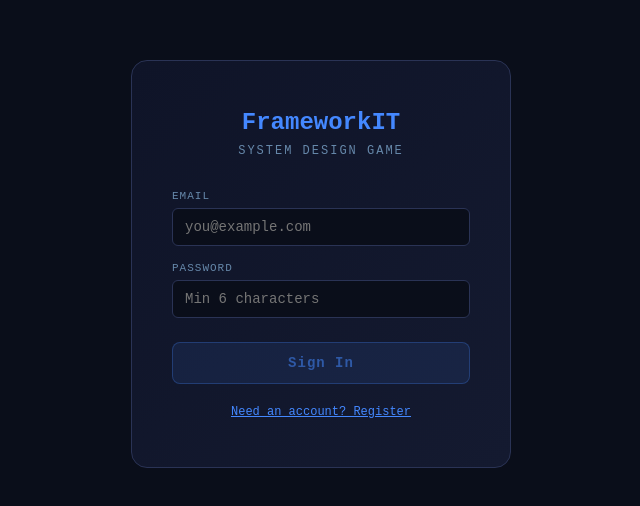
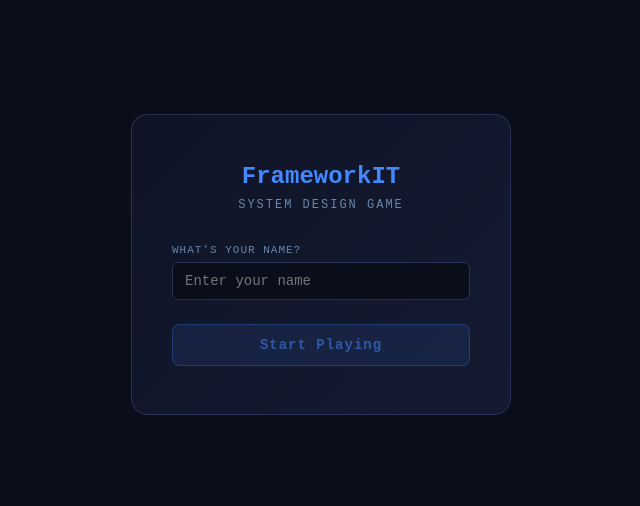
Before and after one commit to rasha-salim/FrameworkIT, a React (Vite) app: page / in a window 1280 px wide. Shown: the part 136-642 px from the top of the page, without its empty margins (319-959 px from the left). Built offline with nearby package versions, Linux system fonts and the light colour scheme; no server answers.

Commit message:
Remove login wall and replace with name prompt, store progress in localStorage only

```diff
--- a/src/auth/AuthGuard.tsx
+++ b/src/auth/AuthGuard.tsx
@@ -1,21 +1,14 @@
 import React, { useEffect } from 'react';
 import { useAuthStore } from './AuthStore';
 import { AuthUI } from './AuthUI';
-import { supabase } from '../lib/supabase';
 
 export const AuthGuard: React.FC<{ children: React.ReactNode }> = ({ children }) => {
-  const { user, initialized, initialize } = useAuthStore();
+  const { playerName, initialized, initialize } = useAuthStore();
 
   useEffect(() => {
     initialize();
   }, [initialize]);
 
-  // Offline-only dev mode: no Supabase configured, skip auth entirely
-  if (!supabase) {
-    return <>{children}</>;
-  }
-
-  // Still loading session
   if (!initialized) {
     return (
       <div
@@ -36,11 +29,9 @@ export const AuthGuard: React.FC<{ children: React.ReactNode }> = ({ children })
     );
   }
 
-  // Not authenticated: show login
-  if (!user) {
+  if (!playerName) {
     return <AuthUI />;
   }
 
-  // Authenticated: render game
   return <>{children}</>;
 };
--- a/src/auth/AuthStore.ts
+++ b/src/auth/AuthStore.ts
@@ -1,92 +1,34 @@
 import { create } from 'zustand';
-import { supabase } from '../lib/supabase';
-import type { User, Session } from '@supabase/supabase-js';
+
+const PLAYER_NAME_KEY = 'player-name';
 
 interface AuthState {
-  user: User | null;
-  session: Session | null;
-  loading: boolean;
+  playerName: string | null;
   initialized: boolean;
-  error: string | null;
 
-  initialize: () => Promise<void>;
-  signUp: (email: string, password: string) => Promise<void>;
-  signIn: (email: string, password: string) => Promise<void>;
-  signOut: () => Promise<void>;
-  clearError: () => void;
+  initialize: () => void;
+  setPlayerName: (name: string) => void;
+  clearPlayer: () => void;
 }
 
-export const useAuthStore = create<AuthState>((set, get) => ({
-  user: null,
-  session: null,
-  loading: false,
+export const useAuthStore = create<AuthState>((set) => ({
+  playerName: null,
   initialized: false,
-  error: null,
 
-  initialize: async () => {
-    if (!supabase) {
-      // Offline-only mode: no Supabase configured
-      set({ initialized: true });
-      return;
-    }
-
-    try {
-      const { data: { session } } = await supabase.auth.getSession();
-      set({
-        user: session?.user ?? null,
-        session,
-        initialized: true,
-      });
-
-      supabase.auth.onAuthStateChange((_event, session) => {
-        set({
-          user: session?.user ?? null,
-          session,
-        });
-      });
-    } catch {
-      set({ initialized: true });
-    }
+  initialize: () => {
+    const stored = localStorage.getItem(PLAYER_NAME_KEY);
+    set({ playerName: stored, initialized: true });
   },
 
-  signUp: async (email: string, password: string) => {
-    if (!supabase) return;
-    set({ loading: true, error: null });
-
-    const { data, error } = await supabase.auth.signUp({ email, password });
-    if (error) {
-      set({ loading: false, error: error.message });
-      return;
-    }
-
-    set({
-      user: data.user,
-      session: data.session,
-      loading: false,
-    });
+  setPlayerName: (name: string) => {
+    localStorage.setItem(PLAYER_NAME_KEY, name);
+    set({ playerName: name });
   },
 
-  signIn: async (email: string, password: string) => {
-    if (!supabase) return;
-    set({ loading: true, error: null });
+  clearPlayer: () => {
+    localStorage.removeItem(PLAYER_NAME_KEY);
 
-    const { data, error } = await supabase.auth.signInWithPassword({ email, password });
-    if (error) {
-      set({ loading: false, error: error.message });
-      return;
-    }
-
-    set({
-      user: data.user,
-      session: data.session,
-      loading: false,
-    });
-  },
-
-  signOut: async () => {
-    if (!supabase) return;
-
-    // Clear all game data from localStorage to prevent data leakage between users
+    // Clear all game data
     const keysToRemove: string[] = [];
     for (let i = 0; i < localStorage.length; i++) {
       const key = localStorage.key(i);
@@ -100,12 +42,7 @@ export const useAuthStore = create<AuthState>((set, get) => ({
     }
     keysToRemove.forEach(key => localStorage.removeItem(key));
 
-    await supabase.auth.signOut();
-    set({ user: null, session: null });
-
-    // Reload page to reset all game state
+    set({ playerName: null });
     window.location.reload();
   },
-
-  clearError: () => set({ error: null }),
 }));
--- a/src/auth/AuthUI.tsx
+++ b/src/auth/AuthUI.tsx
@@ -2,28 +2,17 @@ import React, { useState } from 'react';
 import { useAuthStore } from './AuthStore';
 
 export const AuthUI: React.FC = () => {
-  const [mode, setMode] = useState<'login' | 'register'>('login');
-  const [email, setEmail] = useState('');
-  const [password, setPassword] = useState('');
-  const { loading, error, signIn, signUp, clearError } = useAuthStore();
+  const [name, setName] = useState('');
+  const { setPlayerName } = useAuthStore();
 
-  const handleSubmit = async (e: React.FormEvent) => {
+  const handleSubmit = (e: React.FormEvent) => {
     e.preventDefault();
-    if (!email.trim() || password.length < 6) return;
-
-    if (mode === 'login') {
-      await signIn(email.trim(), password);
-    } else {
-      await signUp(email.trim(), password);
-    }
+    const trimmed = name.trim();
+    if (trimmed.length < 2) return;
+    setPlayerName(trimmed);
   };
 
-  const toggleMode = () => {
-    setMode(mode === 'login' ? 'register' : 'login');
-    clearError();
-  };
-
-  const isValid = email.trim().length > 0 && password.length >= 6;
+  const isValid = name.trim().length >= 2;
 
   return (
     <div
@@ -74,7 +63,7 @@ export const AuthUI: React.FC = () => {
         </div>
 
         <form onSubmit={handleSubmit}>
-          <div style={{ marginBottom: 16 }}>
+          <div style={{ marginBottom: 24 }}>
             <label
               style={{
                 display: 'block',
@@ -85,13 +74,13 @@ export const AuthUI: React.FC = () => {
                 letterSpacing: 1,
               }}
             >
-              Email
+              What's your name?
             </label>
             <input
-              type="email"
-              value={email}
-              onChange={(e) => setEmail(e.target.value)}
-              required
+              type="text"
+              value={name}
+              onChange={(e) => setName(e.target.value)}
+              autoFocus
               style={{
                 width: '100%',
                 padding: '10px 12px',
@@ -103,99 +92,32 @@ export const AuthUI: React.FC = () => {
                 fontFamily: 'monospace',
                 outline: 'none',
               }}
-              placeholder="you@example.com"
+              placeholder="Enter your name"
             />
           </div>
 
-          <div style={{ marginBottom: 24 }}>
-            <label
-              style={{
-                display: 'block',
-                fontSize: 11,
-                color: '#6688aa',
-                marginBottom: 6,
-                textTransform: 'uppercase',
-                letterSpacing: 1,
-              }}
-            >
-              Password
-            </label>
-            <input
-              type="password"
-              value={password}
-              onChange={(e) => setPassword(e.target.value)}
-              required
-              minLength={6}
-              style={{
-                width: '100%',
-                padding: '10px 12px',
-                background: '#0a0e1a',
-                border: '1px solid #2a3355',
-                borderRadius: 6,
-                color: '#ccddeeff',
-                fontSize: 14,
-                fontFamily: 'monospace',
-                outline: 'none',
-              }}
-              placeholder="Min 6 characters"
-            />
-          </div>
-
-          {error && (
-            <div
-              style={{
-                background: 'rgba(255, 68, 68, 0.1)',
-                border: '1px solid #ff444444',
-                borderRadius: 6,
-                padding: '8px 12px',
-                marginBottom: 16,
-                fontSize: 12,
-                color: '#ff6666',
-              }}
-            >
-              {error}
-            </div>
-          )}
-
           <button
             type="submit"
-            disabled={loading || !isValid}
+            disabled={!isValid}
             style={{
               width: '100%',
               padding: '12px',
-              background: loading || !isValid
+              background: !isValid
                 ? 'rgba(68, 136, 255, 0.1)'
                 : 'linear-gradient(135deg, #2255aa, #3366cc)',
               border: '1px solid #4488ff44',
               borderRadius: 8,
-              color: loading || !isValid ? '#4488ff88' : '#ffffff',
+              color: !isValid ? '#4488ff88' : '#ffffff',
               fontSize: 14,
               fontWeight: 700,
               fontFamily: 'monospace',
-              cursor: loading || !isValid ? 'default' : 'pointer',
+              cursor: !isValid ? 'default' : 'pointer',
               letterSpacing: 1,
             }}
           >
-            {loading ? 'Loading...' : mode === 'login' ? 'Sign In' : 'Create Account'}
+            Start Playing
           </button>
         </form>
-
-        <div style={{ textAlign: 'center', marginTop: 20 }}>
-          <button
-            onClick={toggleMode}
-            style={{
-              background: 'none',
-              border: 'none',
-              color: '#4488ff',
-              fontSize: 12,
-              fontFamily: 'monospace',
-              cursor: 'pointer',
-              textDecoration: 'underline',
-            }}
-          >
-            {mode === 'login' ? 'Need an account? Register' : 'Have an account? Sign in'}
-          </button>
-        </div>
       </div>
     </div>
   );
--- a/src/core/GameStore.ts
+++ b/src/core/GameStore.ts
@@ -1,5 +1,4 @@
 import { create } from 'zustand';
-import { schedulePush } from '../sync/ProgressSync';
 import type { GamePhase } from '../types';
 
 export const CHAPTER_ORDER = [
@@ -67,7 +66,6 @@ export const useGameStore = create<GameState>((set, get) => ({
       const updated = [...completedChapters, chapter];
       localStorage.setItem('completed-chapters', JSON.stringify(updated));
       set({ completedChapters: updated });
-      schedulePush();
     }
   },
 
--- a/src/puzzle/GradeDisplay.tsx
+++ b/src/puzzle/GradeDisplay.tsx
@@ -3,7 +3,7 @@ import React from 'react';
 import { usePuzzleStore } from './PuzzleStore';
 import { useGameStore } from '../core/GameStore';
 import { EventBus } from '../core/EventBus';
-import { schedulePush } from '../sync/ProgressSync';
+
 import type { Grade, SimulationMetrics } from '../types';
 
 const GRADE_CONFIG: Record<Grade, { label: string; color: string; message: string }> = {
@@ -117,7 +117,6 @@ export const GradeDisplay: React.FC = () => {
       const gradeRank = { none: 0, bronze: 1, silver: 2, gold: 3 };
       if (!bestGrade || gradeRank[grade] > gradeRank[bestGrade as Grade]) {
         localStorage.setItem(gradeKey, grade);
-        schedulePush();
       }
     }
 
```
Also changed, not shown: src/main.ts (+10 -21 lines), src/sync/ProgressSync.ts (+5 -123 lines), src/ui/App.tsx (+6 -9 lines), 1 other file (tests, documents, lock files or other folders).
